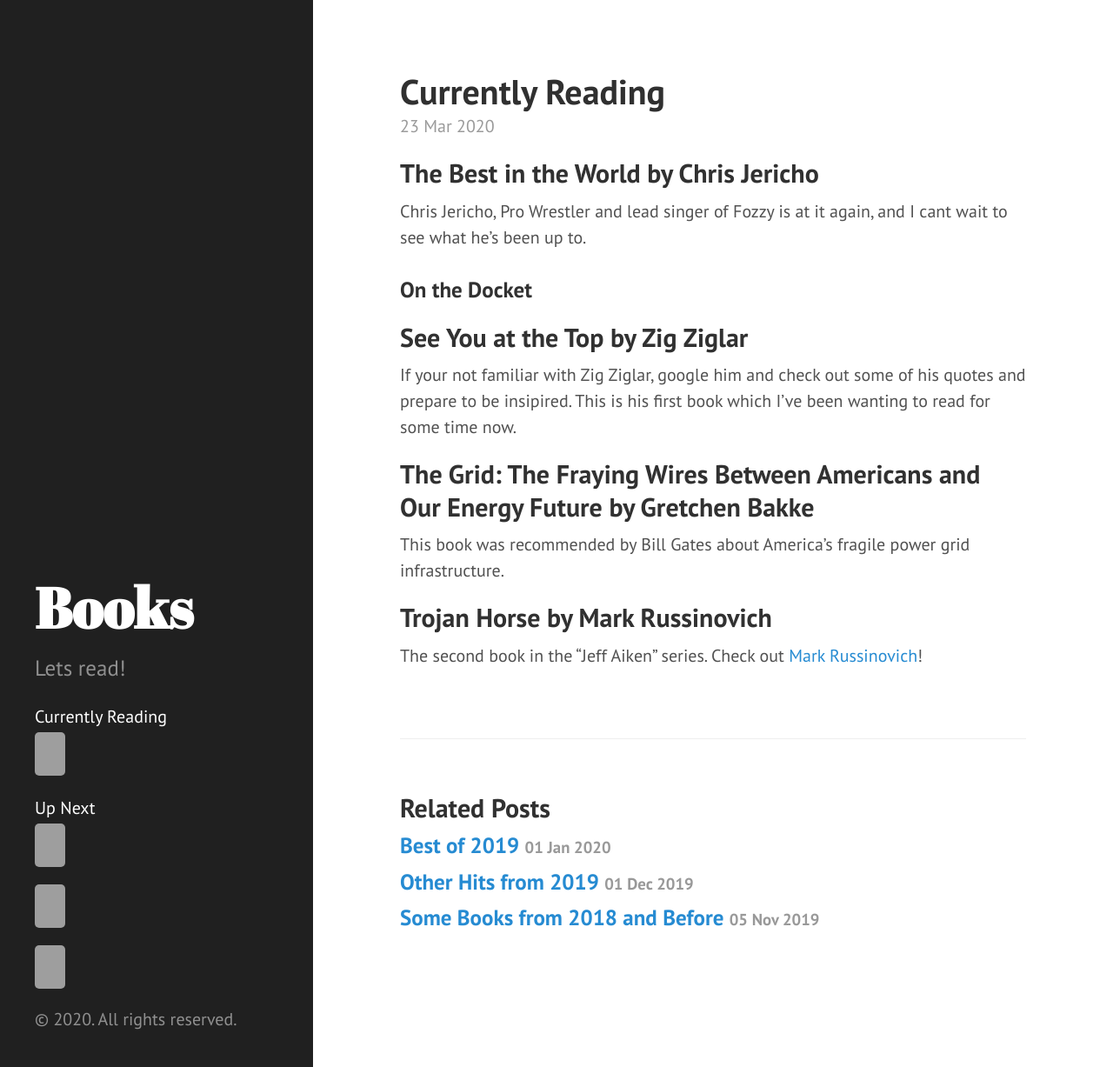
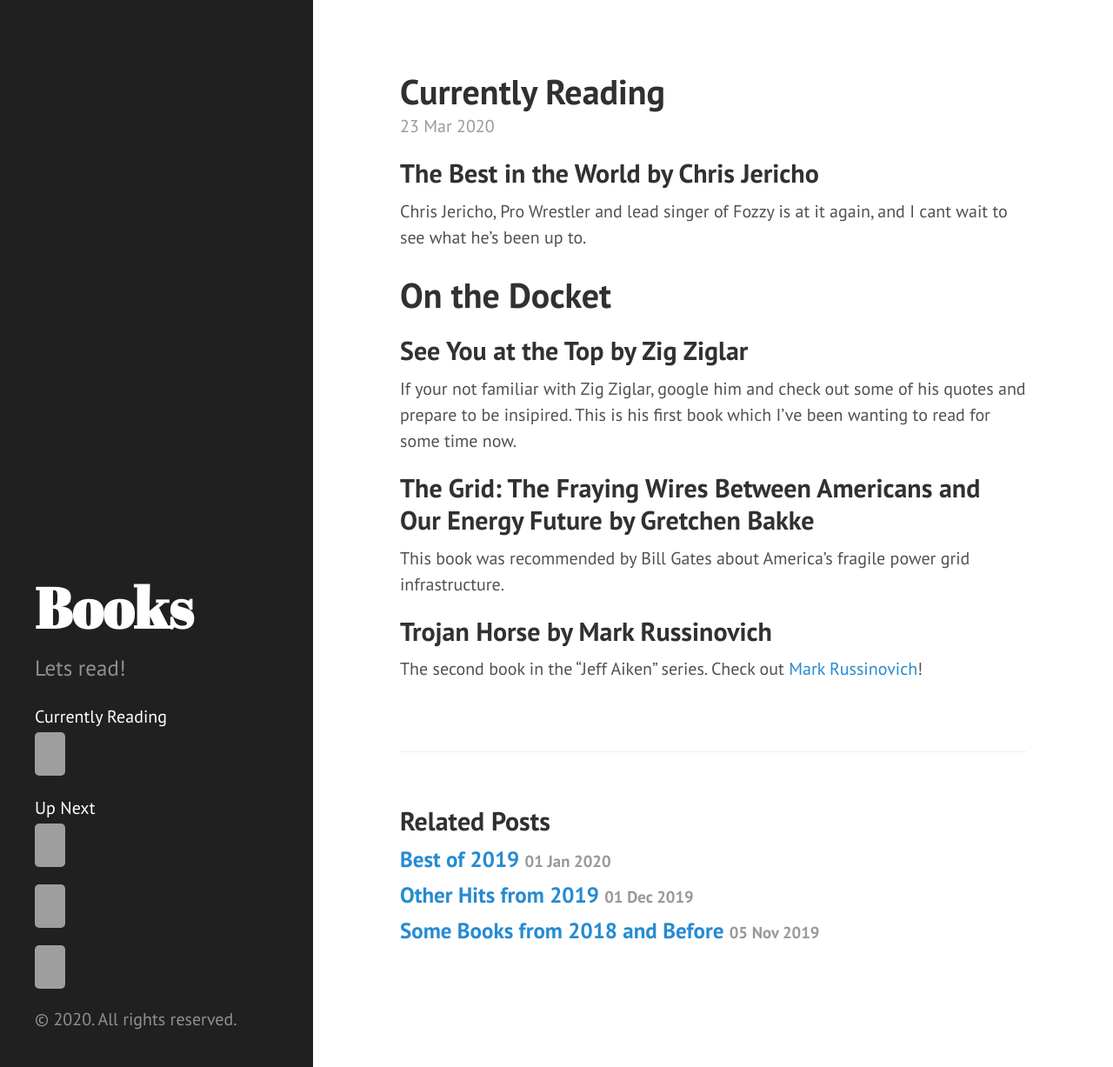
Before and after one commit to Kenstogram/Kenstogram.github.io, a Jekyll site: the page built from _posts/2020-03-23-currentlyreading.md, in a window 1280 px wide and 1227 px high. Shown: the whole window at 87% size. Built offline with Jekyll 4.4.1, drawn with Linux system fonts in a browser that asks for light colours; grey boxes are pictures that could not be loaded.

Commit message:
sidebar adjustment

```diff
--- a/_includes/sidebar.html
+++ b/_includes/sidebar.html
@@ -13,9 +13,17 @@
       <a class="sidebar-nav-item" href="{{ "/" | relative_url }}">Currently Reading</a>
       <img src="https://images-na.ssl-images-amazon.com/images/I/51buuuL1LjL._SX331_BO1,204,203,200_.jpg" width="35" height="50">
       <a class="sidebar-nav-item" href="https://www.amazon.com/SEE-YOU-AT-TOP-Anniversary-ebook/dp/B0047T78TQ">Up Next</a>
-      <img src="https://images-na.ssl-images-amazon.com/images/I/415CrbDNlHL._SX315_BO1,204,203,200_.jpg" width="35" height="50">
-      <img src="https://images-na.ssl-images-amazon.com/images/I/51XLPEBpwxL.jpg" width="35" height="50">
-      <img src="https://images-na.ssl-images-amazon.com/images/I/51jmoA-oa6L._SX331_BO1,204,203,200_.jpg" width="35" height="50">
+      <div class="row">
+        <div class="column">
+          <img src="https://images-na.ssl-images-amazon.com/images/I/415CrbDNlHL._SX315_BO1,204,203,200_.jpg" width="35" height="50">
+        </div>
+        <div class="column">
+          <img src="https://images-na.ssl-images-amazon.com/images/I/51XLPEBpwxL.jpg" width="35" height="50">
+        </div>
+        <div class="column">
+          <img src="https://images-na.ssl-images-amazon.com/images/I/51jmoA-oa6L._SX331_BO1,204,203,200_.jpg" width="35" height="50">
+        </div>
+      </div>
 <!--      {% comment %}
         The code below dynamically generates a sidebar nav of pages with
         `layout: page` in the front-matter. See readme for usage.
--- a/_posts/2020-03-23-currentlyreading.md
+++ b/_posts/2020-03-23-currentlyreading.md
@@ -7,7 +7,8 @@
 
 Chris Jericho, Pro Wrestler and lead singer of Fozzy is at it again, and I cant wait to see what he's been up to.
 
-### On the Docket
+
+# On the Docket
 
 ## See You at the Top by Zig Ziglar
 
```
